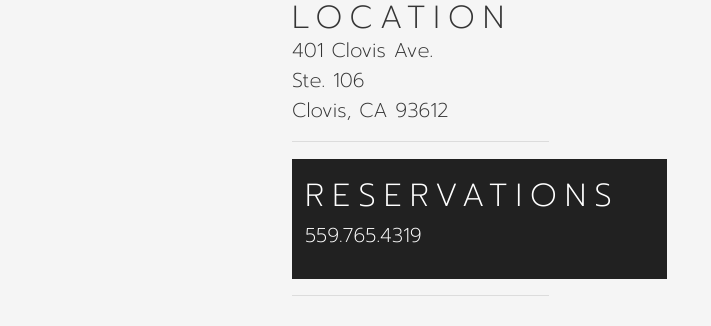
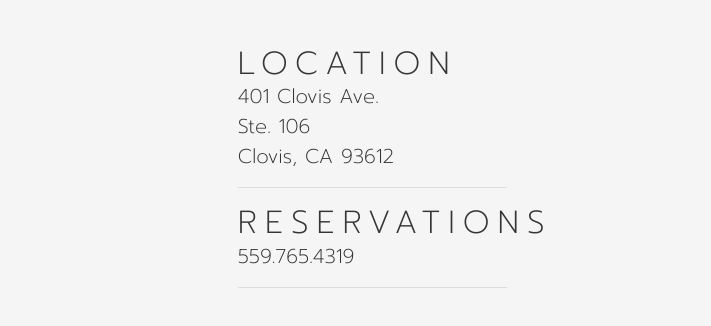
Before and after one commit to DJTrog/iMacTest, a website: page index.html in a window 1280 px wide. Shown: the part 3081-3407 px from the top of the page, 569-1280 px from the left. Drawn offline with nearby package versions, Linux system fonts and the light colour scheme.

Commit message:
tel# fix

```diff
--- a/index.html
+++ b/index.html
@@ -196,19 +196,19 @@
   <a id="topic4"></a>
   <div class="row justify-content-around">
     <div class="col-md-12 col-lg-6 col-map mx-auto">
-      <iframe src="https://www.google.com/maps/embed?pb=!1m18!1m12!1m3!1d3193.7355225884185!2d-119.702508983882!3d36.82485707400929!2m3!1f0!2f0!3f0!3m2!1i1024!2i768!4f13.1!3m3!1m2!1s0x80945c83dc68d3a1%3A0x78b1d434e9e0bad6!2s401+Clovis+Ave%2C+Clovis%2C+CA+93612!5e0!3m2!1sen!2sus!4v1518988257341" width="auto" height="450" frameborder="0" style="border:0" allowfullscreen></iframe>
+      <iframe src="https://www.google.com/maps/embed?pb=!1m18!1m12!1m3!1d3193.7357018118714!2d-119.70250898399169!3d36.824852779943456!2m3!1f0!2f0!3f0!3m2!1i1024!2i768!4f13.1!3m3!1m2!1s0x80945c83dc6bfc57%3A0x38a0c4a768ead303!2sThe+Bottleneck+Bistro!5e0!3m2!1sen!2sus!4v1520098952286" width="auto" height="500" frameborder="0" style="border:0" allowfullscreen></iframe>
     </div>
     <div class="col-md-12 col-lg-6 col-hours">
       <p class="h3">LOCATION</p>
       <p class="body-text">401 Clovis Ave. </br>Ste. 106</br>Clovis, CA 93612</p>
       <hr class="hr">
-      <div class="res-reverse">
-        <p class="h3-reverse">RESERVATIONS</p>
-        <p class="body-reverse">559.765.4319
+      <!-- <div class="res-reverse"> -->
+        <p class="h3">RESERVATIONS</p>
+        <p class="body-text">559.765.4319
         </br></p>
         <!-- <p class="body-text"><span style="color:#D32F2F">559.765.4319</span>
         </br></p> -->
-      </div>
+      <!-- </div> -->
         <hr class="hr"></br>
         <p class="h3">HOURS</p>
         <p class="body-text">Fri&ndash;Sat: 11AM&ndash;11PM</br>
--- a/styles/styles.css
+++ b/styles/styles.css
@@ -267,7 +267,7 @@
   width: 100%;
   height: auto;
   /* margin: 30px 0px; */
-  padding: 5%;
+  padding: 5% 10%;
   background-color: #f5f5f5;
 }
 .col-map {
@@ -296,11 +296,11 @@
 }
 .res-reverse {
   height: auto;
-  width: 375px;
-  /* max-width: 425px; */
-  background-color: #212121;
-  padding: 5%;
-  margin: 0px -30px 0px 0px;
+  width: 325px;
+  max-width: 325px;
+  background-color: #616161;
+  padding: 5px;
+  margin: 0 auto;
   /* border: solid 1px #212121 */
 }
 .body-reverse {
@@ -398,6 +398,9 @@ a:link {
 a:hover {
   color: #ffffff;
 }
+a[href^=tel] { color: inherit; text-decoration: none;
+}
+
 .container-fluid {
       padding: 0;
       background-color: #f5f5f5;
```
